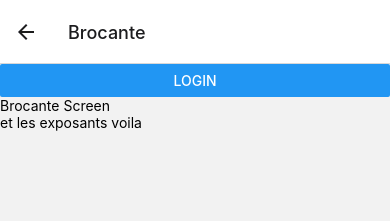
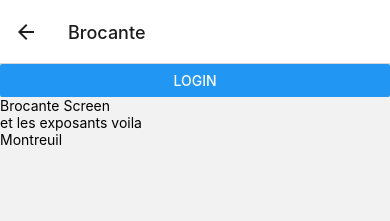
Before and after one commit to adatechschool/projet-mobile-tddeter, a React Native app in the folder TDDeter/: screen /Brocante in a window 390 px wide. Shown: the top 221 px of the page. Built offline with nearby package versions, Linux system fonts and the light colour scheme.

Commit message:
[feat] Added city name in BrocanteScreen

```diff
--- a/TDDeter/Screens/BrocanteScreen.js
+++ b/TDDeter/Screens/BrocanteScreen.js
@@ -7,6 +7,7 @@ export default function BrocanteScreen() {
       <Navbar />
       <Text>Brocante Screen</Text>
       <Text>et les exposants voila </Text>
+      <Text>Montreuil</Text>
     </View>
   );
 }
```
